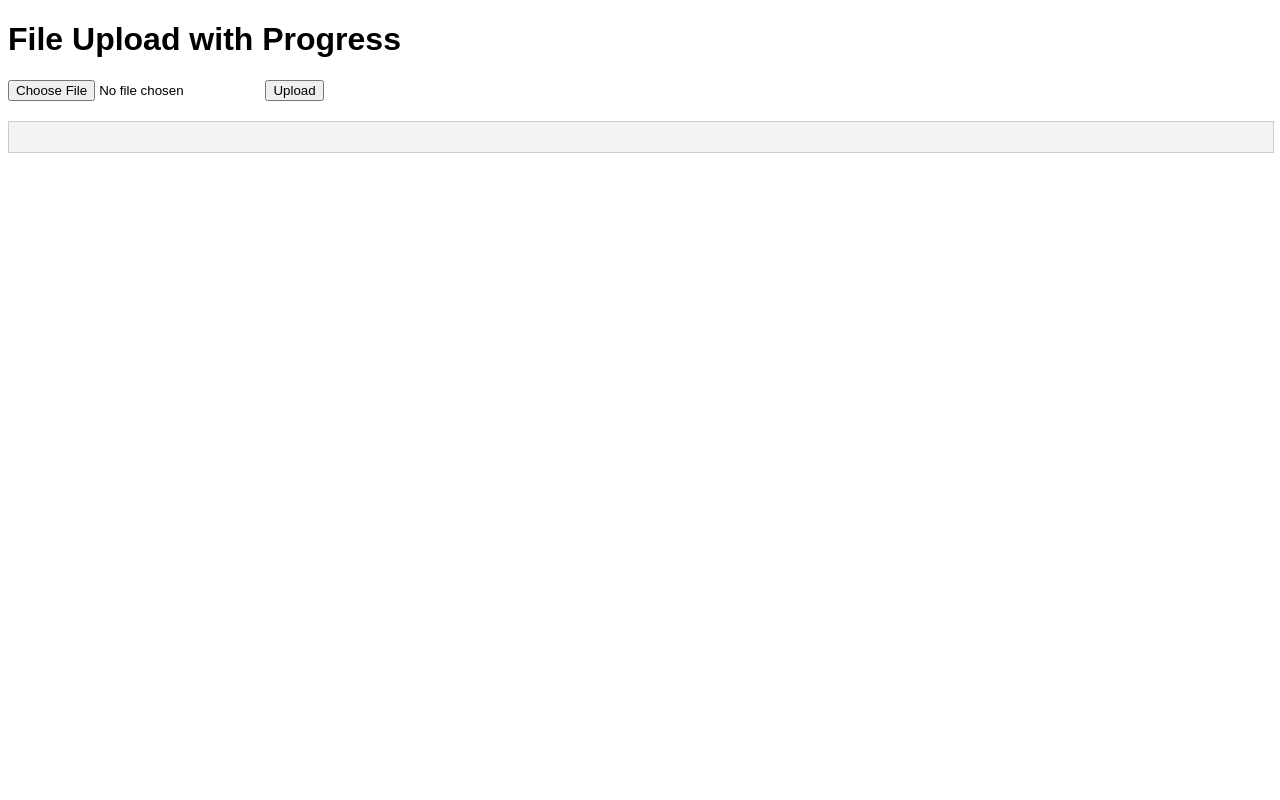
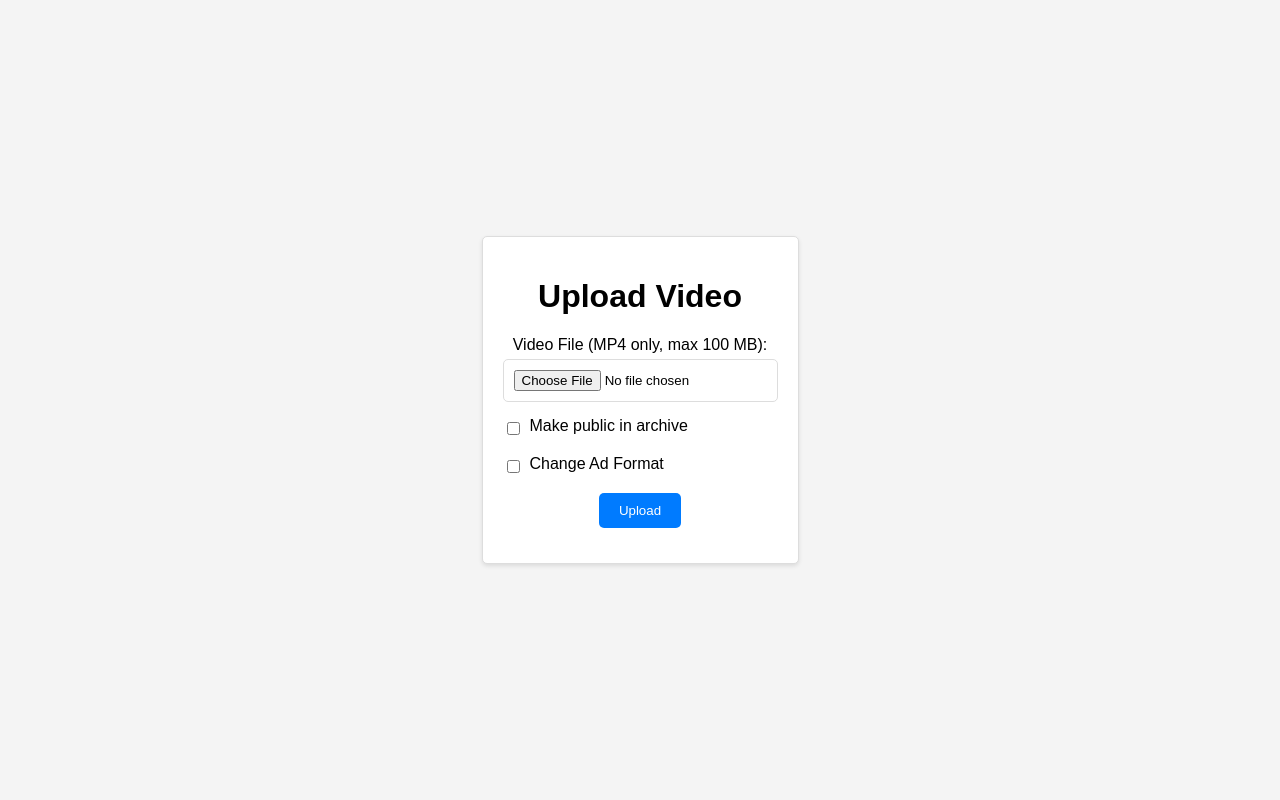
Before and after one commit to Jisangain/VideoBin, a Flask app: template templates/test.html in a window 1280 px wide. Run offline with Flask 3, Linux system fonts and the light colour scheme; the template is opened without the code that fills it, so the values that code supplies are empty.

Commit message:
custom ad added

```diff
--- a/app.py
+++ b/app.py
@@ -4,6 +4,7 @@ from flask import Flask, render_template, render_template_string, request, redir
 from flask import jsonify
 import json
 import os
+from random import randint
 import time
 app = Flask(__name__)
 app.secret_key = 'udsgoyfundgofcyadspijhorfaisgfsai8dygpd'
@@ -11,6 +12,7 @@ UPLOAD_FOLDER = 'static/videos'
 app.config['UPLOAD_FOLDER'] = UPLOAD_FOLDER
 
 data = {}
+
 with open('shortenlink.json', 'r') as file:
     data = json.load(file)
 def write_shorturl(key, value, filename='shortenlink.json'):
@@ -18,6 +20,15 @@ def write_shorturl(key, value, filename='shortenlink.json'):
     data[key] = value
     with open('shortenlink.json', 'w') as file:
         json.dump(data, file, indent=4)
+
+adinfo = {}
+with open('adinfo.json', 'r') as file:
+    adinfo = json.load(file)
+def write_adinfo(key, value, filename='adinfo.json'):
+    global adinfo
+    adinfo[key] = value
+    with open('adinfo.json', 'w') as file:
+        json.dump(adinfo, file, indent=4)
 
 
 track_uses = {} # {time: [(filename, count), (filename, count),...], time: [(filename, count), (filename, count),...], ...}
@@ -37,7 +48,8 @@ def upload():
     if request.method == 'POST':
         video = request.files['video']
         make_public = 'make_public' in request.form
-        add_ad_script = 'add_ad_script' in request.form
+        change_ad_script = 'change_ad_script' in request.form
+        ad_option = request.form.get('ad_option', '')
         ad_script = request.form.get('ad_script', '')
         ad_position = request.form.get('ad_position', '')
 
@@ -46,12 +58,23 @@ def upload():
             video_path = os.path.join(app.config['UPLOAD_FOLDER'], random_filename)
             video.save(video_path)
             upload_status[random_filename] = 'uploaded'
-            print(f'Video uploaded: {random_filename}')
-            print(f'Make public: {make_public}')
-            print(f'Add ad script: {add_ad_script}')
-            print(f'Ad script: {ad_script}')
-            print(f'Ad position: {ad_position}')
+            if ad_option == "custom":
+                ad_script = ad_script.strip()
+                if len(ad_script)<=100 and ad_script.startswith("<script>") and ad_script.endswith("</script>") and ad_script.count("script") == 2:
+                    ad_script = ad_script[8:-9]
+                else:
+                    change_ad_script = False
+
+            if change_ad_script == False:
+                write_adinfo(random_filename[:-4], {'is_public':make_public, 'change_ad_script': change_ad_script})
+            elif ad_option == "minimal":
+                write_adinfo(random_filename[:-4], {'is_public':make_public, 'change_ad_script': change_ad_script, 'ad_option': ad_option})
+            else:
+                write_adinfo(random_filename[:-4], {'is_public':make_public, 'change_ad_script': change_ad_script, 'ad_option': ad_option, 'ad_script': ad_script, 'ad_position': ad_position})
+
             video_url = url_for('view_video', filename=random_filename)
+
+            write_shorturl(random_filename[:-4], "/static/videos/"+random_filename)
             return video_url
 
     return render_template('upload2.html')
@@ -163,6 +186,22 @@ def view_video(filename):
 
     if redirecttype == True:
         actual_link = data[filename]
+        info = adinfo[filename]
+        if info['change_ad_script'] == True:
+            rand = randint(0, 100)
+            if info['ad_option'] == "minimal":
+                if rand<5:
+                    return render_template('player.html', selected_video=actual_link)
+                else:
+                    return render_template('player_custom.html', selected_video=actual_link, ad_script="", ad_position="")
+            elif info['ad_option'] == "custom":
+                if rand<5:
+                    return render_template('player.html', selected_video=actual_link)
+                else:
+                    if info['ad_position'] == "head":
+                        return render_template('player_custom.html', selected_video=actual_link, headscript=info['ad_script'], bodyscript="")
+                    elif info['ad_position'] == "body":
+                        return render_template('player_custom.html', selected_video=actual_link, headscript="", bodyscript=info['ad_script'])
         return render_template('player.html', selected_video=actual_link)
 
     if time.time() - last_track > track_interval:
--- a/templates/player.html
+++ b/templates/player.html
@@ -1,11 +1,6 @@
-
-
-<!DOCTYPE html>
-<html lang="es">
 <head>
     <meta charset="UTF-8">
     <meta name="viewport" content="width=device-width, initial-scale=1.0">
-    <title>/</title>
     <style>
         body, html {
             margin: 0;
--- a/templates/test.html
+++ b/templates/test.html
@@ -3,75 +3,197 @@
 <head>
     <meta charset="UTF-8">
     <meta name="viewport" content="width=device-width, initial-scale=1.0">
-    <title>File Upload with Progress</title>
+    <title>Upload Video</title>
     <style>
         body {
             font-family: Arial, sans-serif;
+            margin: 0;
+            padding: 0;
+            display: flex;
+            flex-direction: column;
+            align-items: center;
+            justify-content: center;
+            height: 100vh;
+            background-color: #f4f4f4;
         }
-        .progress-bar {
+        .container {
+            text-align: center;
+            padding: 20px;
+            background-color: #fff;
+            border: 1px solid #ddd;
+            border-radius: 5px;
+            box-shadow: 0 2px 4px rgba(0, 0, 0, 0.1);
+        }
+        .form-group {
+            margin-bottom: 15px;
+        }
+        label {
+            display: block;
+            margin-bottom: 5px;
+        }
+        input[type="file"],
+        input[type="text"],
+        textarea,
+        select {
+            width: 100%;
+            padding: 10px;
+            border: 1px solid #ddd;
+            border-radius: 5px;
+            box-sizing: border-box;
+        }
+        input[type="submit"] {
+            padding: 10px 20px;
+            background-color: #007bff;
+            border: none;
+            color: #fff;
+            border-radius: 5px;
+            cursor: pointer;
+        }
+        input[type="submit"]:hover {
+            background-color: #0056b3;
+        }
+        .checkbox-group {
+            display: flex;
+            align-items: center;
+            margin-bottom: 15px;
+        }
+        .checkbox-group input[type="checkbox"] {
+            margin-right: 10px;
+        }
+        .ad-options {
+            display: none;
+            margin-top: 10px;
+        }
+        .ad-details {
+            display: none;
+            margin-top: 10px;
+        }
+        #progress-container {
+            display: none;
             width: 100%;
             background-color: #f3f3f3;
-            border: 1px solid #ccc;
-            margin-top: 20px;
+            border: 1px solid #ddd;
+            border-radius: 5px;
+            margin-top: 10px;
         }
-        .progress-bar-fill {
+        #progress-bar {
             width: 0;
-            height: 30px;
-            background-color: #4caf50;
-            text-align: center;
-            line-height: 30px;
-            color: white;
+            height: 20px;
+            background-color: #007bff;
+            border-radius: 5px;
         }
     </style>
-</head>
-<body>
-    <h1>File Upload with Progress</h1>
-    <form id="uploadForm">
-        <input type="file" id="fileInput" name="fileToUpload" required>
-        <button type="submit">Upload</button>
-    </form>
-    <div class="progress-bar" id="progressBar">
-        <div class="progress-bar-fill" id="progressBarFill"></div>
-    </div>
-    <div id="result"></div>
+    <script>
+        function toggleAdDetails() {
+            var adCheckbox = document.getElementById('add_ad_script');
+            var adOptions = document.getElementById('ad_options');
+            var minimalAdOption = document.getElementById('minimal_ad');
+            var adDetails = document.getElementById('ad_details');
 
-    <script>
-        document.getElementById('uploadForm').addEventListener('submit', function(event) {
+            if (adCheckbox.checked) {
+                adOptions.style.display = 'block';
+                minimalAdOption.checked = true; // Default to Minimal Ad (5%)
+                adDetails.style.display = 'none';
+            } else {
+                adOptions.style.display = 'none';
+                adDetails.style.display = 'none';
+            }
+        }
+
+        function handleAdOptionChange() {
+            var adOption = document.querySelector('input[name="ad_option"]:checked').value;
+            var adDetails = document.getElementById('ad_details');
+            adDetails.style.display = adOption === 'custom' ? 'block' : 'none';
+        }
+
+        function validateFileSize() {
+            var fileInput = document.getElementById('video');
+            var file = fileInput.files[0];
+            if (file.size > 100 * 1024 * 1024) {
+                alert('File size must be less than 100 MB');
+                fileInput.value = '';
+                return false;
+            }
+            return true;
+        }
+
+        function uploadFile(event) {
             event.preventDefault();
-            var fileInput = document.getElementById('fileInput');
-            var file = fileInput.files[0];
+            if (!validateFileSize()) {
+                return;
+            }
 
-            if (file) {
-                var formData = new FormData();
-                formData.append('reqtype', 'fileupload');
-                formData.append('userhash', 'da98f6c298dce1186854a1bfe');
-                formData.append('fileToUpload', file);
+            var form = event.target;
+            var formData = new FormData(form);
+            var xhr = new XMLHttpRequest();
 
-                var xhr = new XMLHttpRequest();
-                xhr.open('POST', 'https://catbox.moe/user/api.php', true);
+            xhr.upload.addEventListener('progress', function(e) {
+                var percent = (e.loaded / e.total) * 100;
+                var progressBar = document.getElementById('progress-bar');
+                progressBar.style.width = percent + '%';
+            });
 
-                xhr.upload.addEventListener('progress', function(event) {
-                    if (event.lengthComputable) {
-                        var percentComplete = (event.loaded / event.total) * 100;
-                        var progressBarFill = document.getElementById('progressBarFill');
-                        progressBarFill.style.width = percentComplete + '%';
-                        progressBarFill.textContent = Math.round(percentComplete) + '%';
+            xhr.addEventListener('load', function() {
+                if (xhr.status === 200) {
+                    var responseUrl = xhr.responseText;
+                    window.location.href = responseUrl;
+                } else {
+                    alert('Upload failed. Please try again.');
                 }
             });
 
-                xhr.onreadystatechange = function() {
-                    if (xhr.readyState === 4) {
-                        if (xhr.status === 200) {
-                            document.getElementById('result').textContent = 'Upload complete: ' + xhr.responseText;
-                        } else {
-                            document.getElementById('result').textContent = 'Upload failed: ' + xhr.statusText;
-                        }
-                    }
-                };
-
+            xhr.open('POST', '/upload');
+            document.getElementById('progress-container').style.display = 'block';
             xhr.send(formData);
         }
-        });
     </script>
+</head>
+<body>
+    <div class="container">
+        <h1>Upload Video</h1>
+        <form action="/upload" method="post" enctype="multipart/form-data" onsubmit="uploadFile(event)">
+            <div class="form-group">
+                <label for="video">Video File (MP4 only, max 100 MB):</label>
+                <input type="file" name="video" id="video" accept=".mp4" required onchange="validateFileSize()">
+            </div>
+            <div class="checkbox-group">
+                <input type="checkbox" name="make_public" id="make_public">
+                <label for="make_public">Make public in archive</label>
+            </div>
+            <div class="checkbox-group">
+                <input type="checkbox" name="add_ad_script" id="add_ad_script" onclick="toggleAdDetails()">
+                <label for="add_ad_script">Change Ad Format</label>
+            </div>
+            <div id="ad_options" class="ad-options">
+                <div class="form-group">
+                    <input type="radio" name="ad_option" value="minimal" id="minimal_ad" onclick="handleAdOptionChange()">
+                    <label for="minimal_ad">Minimal Ad (5%)</label>
+                </div>
+                <div class="form-group">
+                    <input type="radio" name="ad_option" value="custom" id="custom_ad" onclick="handleAdOptionChange()">
+                    <label for="custom_ad">Custom Ad</label>
+                </div>
+            </div>
+            <div id="ad_details" class="ad-details">
+                <div class="form-group">
+                    <label for="ad_script">JS Ad Script:</label>
+                    <textarea name="ad_script" id="ad_script" rows="4" placeholder="Paste your JS ad script here..."></textarea>
+                </div>
+                <div class="form-group">
+                    <label for="ad_position">Ad Position:</label>
+                    <select name="ad_position" id="ad_position">
+                        <option value="body" selected>Body</option>
+                        <option value="head">Head</option>
+                    </select>
+                </div>
+            </div>
+            <div id="progress-container">
+                <div id="progress-bar"></div>
+            </div>
+            <div class="form-group">
+                <input type="submit" value="Upload">
+            </div>
+        </form>
+    </div>
 </body>
 </html>
```
Also changed, not shown: adinfo.json (added, +61 -0 lines), templates/player_custom.html (added, +29 -0 lines), templates/upload2.html (+31 -6 lines), 1 other file. Lines whose indentation alone changed are shown as unchanged.
